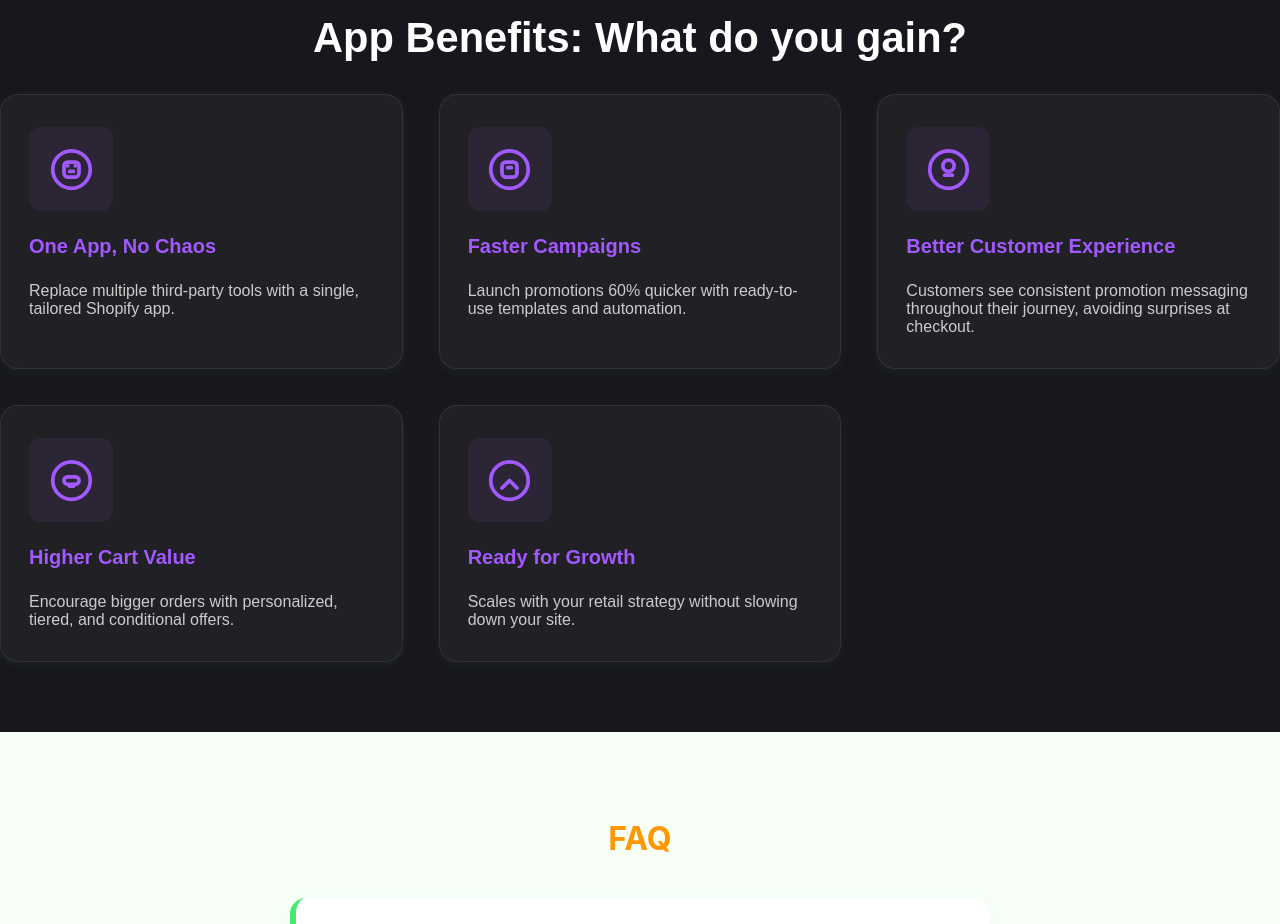
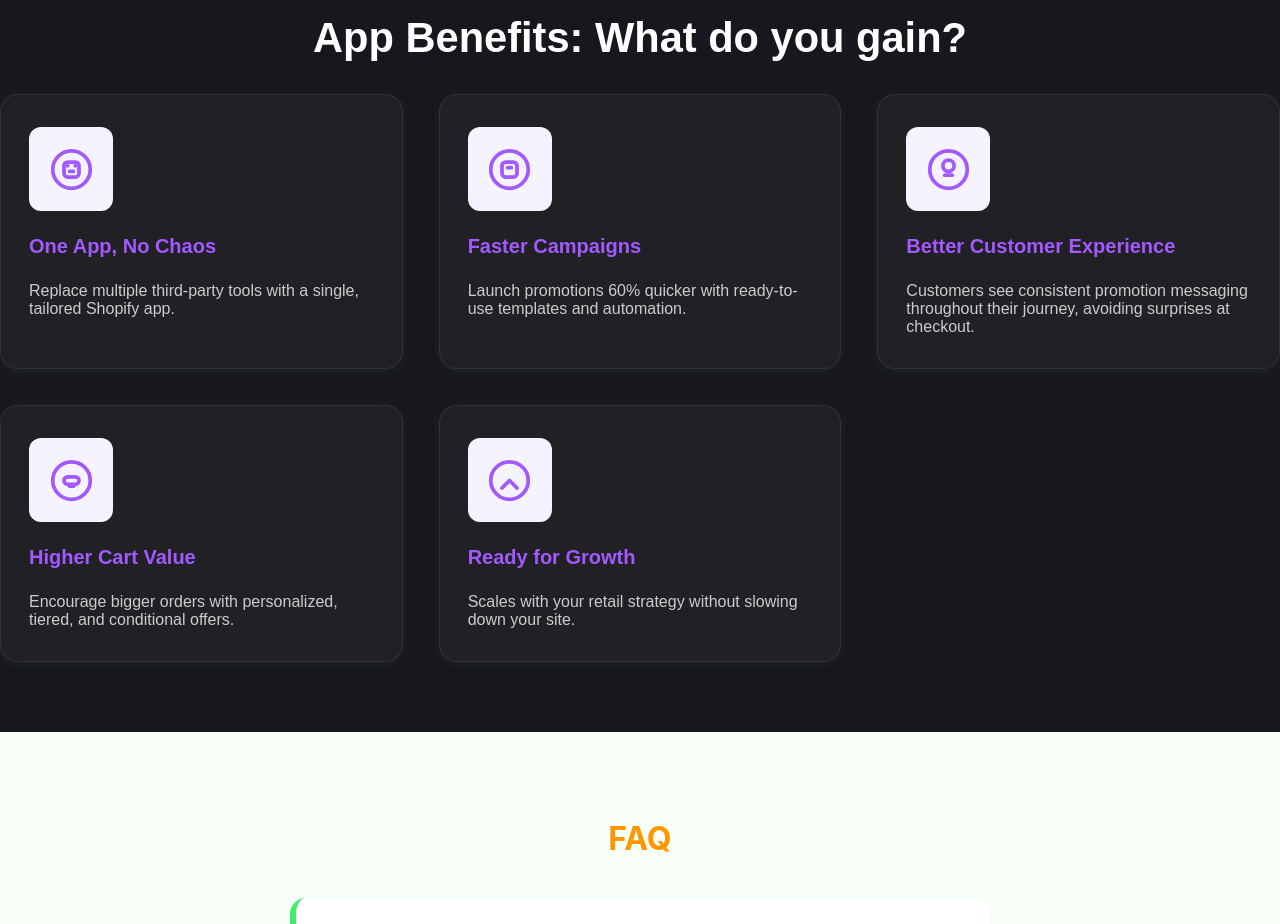
Before and after one commit to shabana-amzur/shopifypromohub, a React (Vite) app: page / in a window 1280 px wide. Shown: the part 1740-2664 px from the top of the page. Built offline with nearby package versions, Linux system fonts and the light colour scheme.

Commit message:
Match benefits section icon box style to features section

```diff
--- a/src/components/Benefits.jsx
+++ b/src/components/Benefits.jsx
@@ -76,7 +76,7 @@ function Benefits() {
             color: '#fff',
           }}>
             <div style={{
-              background: 'rgba(162,89,255,0.08)',
+              background: '#f5f3ff',
               borderRadius: 12,
               width: 64,
               height: 64,
```
